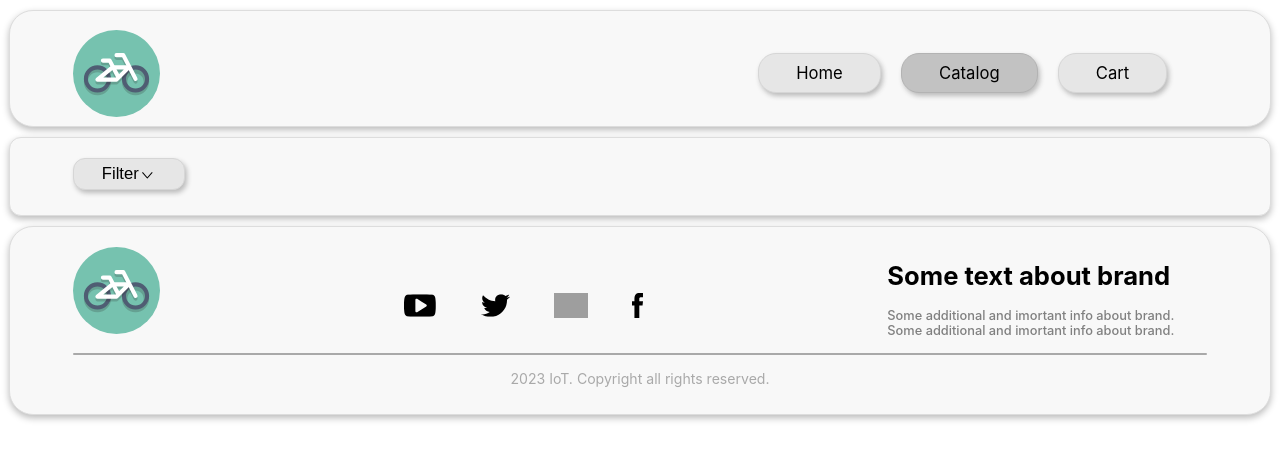
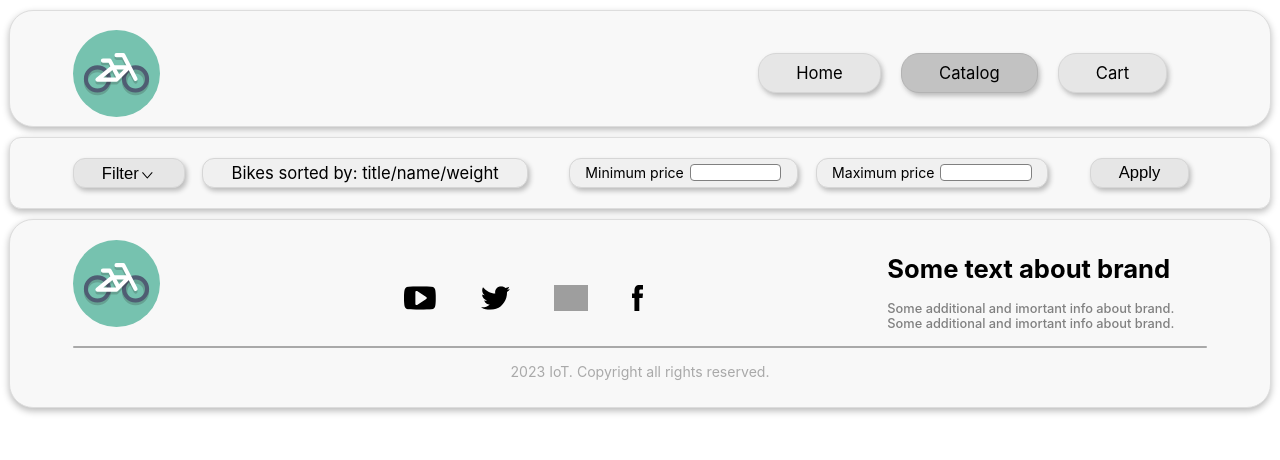
Before and after one commit to Dubyk-Yura/Web_programming, a React (Create React App) app: page /Catalog in a window 1280 px wide. Shown: the top 460 px of the page. Built offline with nearby package versions, Linux system fonts and the light colour scheme; grey boxes are pictures that could not be loaded.

Commit message:
add filter menu

```diff
--- a/src/components/CatalogFilter/CatalogFilter.js
+++ b/src/components/CatalogFilter/CatalogFilter.js
@@ -1,16 +1,35 @@
 import { Inner, Wrapper } from "../CommonComponenst";
 import { Dropdown } from "rsuite";
-import { MyDropdown } from "./CatalogFilter.styled";
+import {
+  MyButton,
+  MyDropdown,
+  SortedBy,
+  MyLabel,
+} from "./CatalogFilter.styled";
 
 const CatalogFilter = () => {
   return (
     <Wrapper style={{ borderRadius: "12px" }}>
-      <Inner style={{justifyContent:"flex-start"}}>
-        <MyDropdown title="Filter">
-          <Dropdown.Item>Sort by price</Dropdown.Item>
-          <Dropdown.Item>Sort by title</Dropdown.Item>
-          <Dropdown.Item>Sort by weight</Dropdown.Item>
-        </MyDropdown>
+      <Inner style={{ justifyContent: "space-between", marginBottom: "20px" }}>
+        <div style={{ display: "flex" }}>
+          <MyDropdown title="Filter">
+            <Dropdown.Item>Sort by price</Dropdown.Item>
+            <Dropdown.Item>Sort by title</Dropdown.Item>
+            <Dropdown.Item>Sort by weight</Dropdown.Item>
+          </MyDropdown>
+          <SortedBy>
+            <a>Bikes sorted by: title/name/weight</a>
+          </SortedBy>
+        </div>
+        <div style={{ display: "flex" }}>
+          <MyLabel>
+            Minimum price <input name="minPrice" />
+          </MyLabel>
+          <MyLabel>
+            Maximum price <input name="MaxPrice" />
+          </MyLabel>
+        </div>
+        <MyButton><a>Apply</a></MyButton>
       </Inner>
     </Wrapper>
   );
--- a/src/components/CatalogFilter/CatalogFilter.styled.js
+++ b/src/components/CatalogFilter/CatalogFilter.styled.js
@@ -2,7 +2,6 @@ import styled from "styled-components";
 import { Dropdown } from "rsuite";
 
 export const MyDropdown = styled(Dropdown)`
-  margin-bottom: 20px;
 
   button {
     font-size: 1.3vw;
@@ -12,6 +11,9 @@ export const MyDropdown = styled(Dropdown)`
     border-radius: 12px;
     background-color: #e6e6e6;
     box-shadow: 2px 3px 5px #bbbbbb;
+    margin-right: 1.4vw;
+    max-height: 2.3vw;
+
   }
 
   button:hover {
@@ -20,31 +22,83 @@ export const MyDropdown = styled(Dropdown)`
   }
 
   ul {
-    background-color:#e6e6e6;
+    background-color: #e6e6e6;
     position: absolute;
     z-index: 999;
     list-style: none;
     padding-left: 0;
     flex-direction: column;
     justify-content: center;
-    border:1px solid #c2c2c2;
-    border-radius:9px;
-    padding:8px 5px 8px 5px;
-    margin-top:3px;
-    width:8.1vw;
-    text-align:center;
+    border: 1px solid #c2c2c2;
+    border-radius: 9px;
+    padding: 8px 5px 8px 5px;
+    margin-top: 3px;
+    width: 8.1vw;
+    text-align: center;
     box-shadow: 2px 3px 5px #bbbbbb;
   }
 
   li {
-    border-radius:8px;
+    border-radius: 8px;
     text-decoration: none;
-    border:1px solid black;
+    border: 1px solid black;
     background-color: lightgray;
-    margin-bottom:4px;
+    margin-bottom: 4px;
     cursor: pointer;
-    font-size:14px;
+    font-size: 14px;
     padding-top: 3px;
     padding-bottom: 3px;
   }
 `;
+
+export const MyButton = styled.button`
+  display: flex;
+  align-items: center;
+  font-size: 1.3vw;
+  color: black;
+  padding: 0 2.2vw;
+  border: 1px solid #d6d6d6;
+  border-radius: 12px;
+  background-color: #e6e6e6;
+  box-shadow: 2px 3px 5px #bbbbbb;
+  margin-right: 1.4vw;
+  max-height: 2.3vw;
+  cursor:pointer;
+`;
+
+export const SortedBy = styled.label`
+  display: flex;
+  align-items: center;
+  font-size: 1.3vw;
+  color: black;
+  padding: 0 2.2vw;
+  border: 1px solid #d6d6d6;
+  border-radius: 12px;
+  background-color: #f0f0f0;
+  box-shadow: 2px 3px 5px #bbbbbb;
+  margin-right: 1.4vw;
+  max-height: 2.3vw;
+  a {
+  }
+`;
+
+export const MyLabel = styled.label`
+  display: flex;
+  align-items: center;
+  font-size: 1.1vw;
+  border: 1px solid #d6d6d6;
+  border-radius: 12px;
+  background-color: #f0f0f0;
+  box-shadow: 2px 3px 5px #bbbbbb;
+  padding: 0 1.2vw;
+  max-height: 2.3vw;
+  margin-right:1.4vw;
+  input {
+    padding: 0;
+    border: 1px solid grey;
+    border-radius: 4px;
+    margin-left: 6px;
+    width: 7vw;
+    max-height: 1.6vw;
+  }
+`;
```
